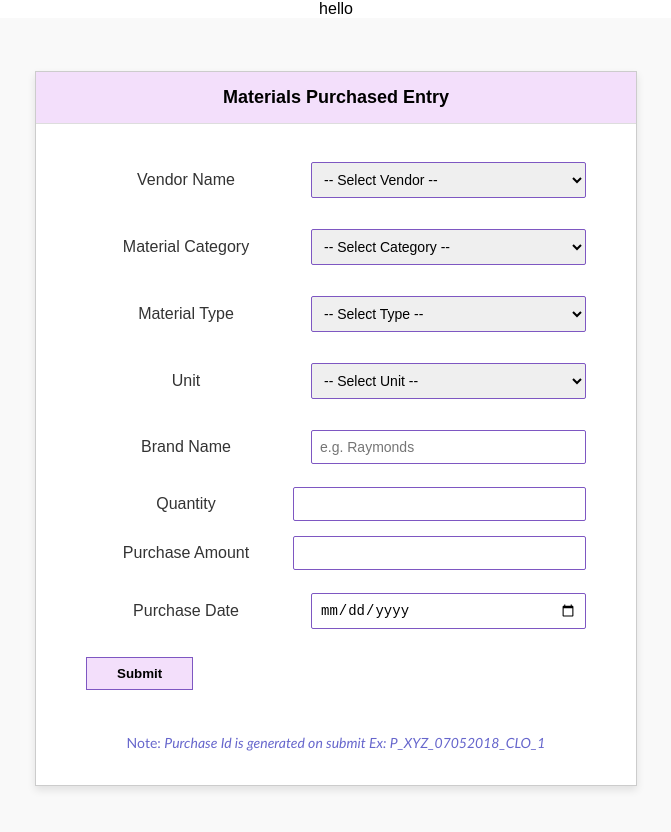
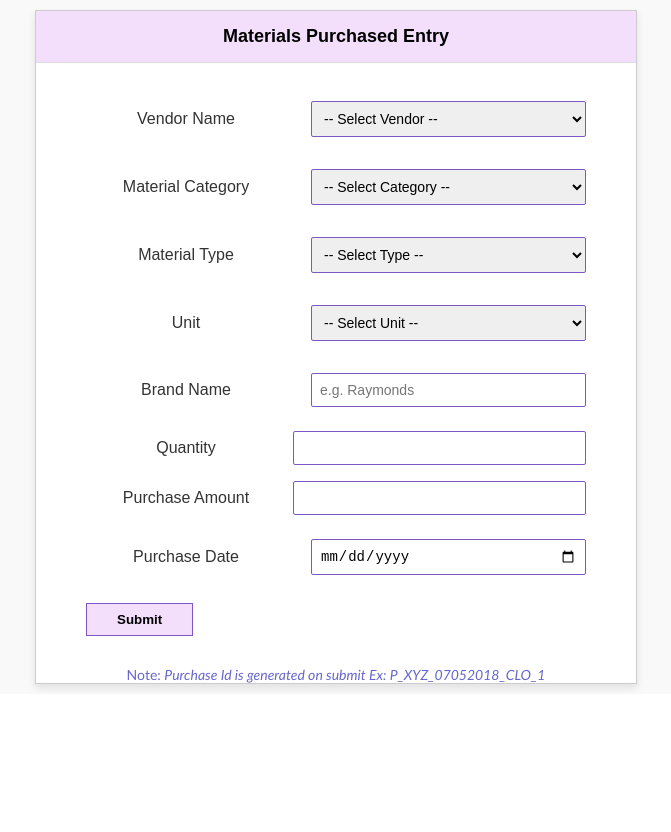
Before and after one commit to rehanmm/vendor-consumer, a React (Create React App) app: page / in a window 1280 px wide. Shown: the top 832 px of the page, without its empty margins (304-975 px from the left). After the commit the page ends 800 px from the top, so only its background shows below. Built offline with nearby package versions, Linux system fonts and the light colour scheme.

Commit message:
fixed scrolling issue

```diff
--- a/src/App.js
+++ b/src/App.js
@@ -5,8 +5,6 @@ import { MaterialEntryPage } from './pages'
 function App() {
   return (
     <div className="App">
-      hello
-      {/* <PostForm></PostForm> */}
       <MaterialEntryPage/>
     </div>
   );
--- a/src/index.css
+++ b/src/index.css
@@ -1,11 +1,17 @@
+*{
+  margin:0;
+  padding:0;
+}
 body {
-  margin: 0;
+  height:100vh;
   font-family: -apple-system, BlinkMacSystemFont, 'Segoe UI', 'Roboto', 'Oxygen',
     'Ubuntu', 'Cantarell', 'Fira Sans', 'Droid Sans', 'Helvetica Neue',
     sans-serif;
   -webkit-font-smoothing: antialiased;
   -moz-osx-font-smoothing: grayscale;
+
 }
+
 
 code {
   font-family: source-code-pro, Menlo, Monaco, Consolas, 'Courier New',
--- a/src/pages/MaterialsEntryPage/MaterialsEntryPage.css
+++ b/src/pages/MaterialsEntryPage/MaterialsEntryPage.css
@@ -3,7 +3,7 @@
     display: flex;
     justify-content: center;
     align-items: center;
-    min-height: 100vh;
+    min-eight: 100vh;
     font-family: Arial, sans-serif;
     background-color: #f9f9f9;
   }
@@ -39,7 +39,7 @@
     display: flex;
     justify-content: space-between;
     align-items: center;
-    margin-bottom: 15px;
+    margin-bottom: 1rem;
   }
 
   .form-group label {
@@ -88,7 +88,6 @@
 
   /* Footer Note */
   .footer-note {
-    padding: 0 50px 20px 50px;
     font-size: 14px;
     color: #000;
   }
```
Also changed, not shown: 1 other file (tests, documents, lock files or other folders).
